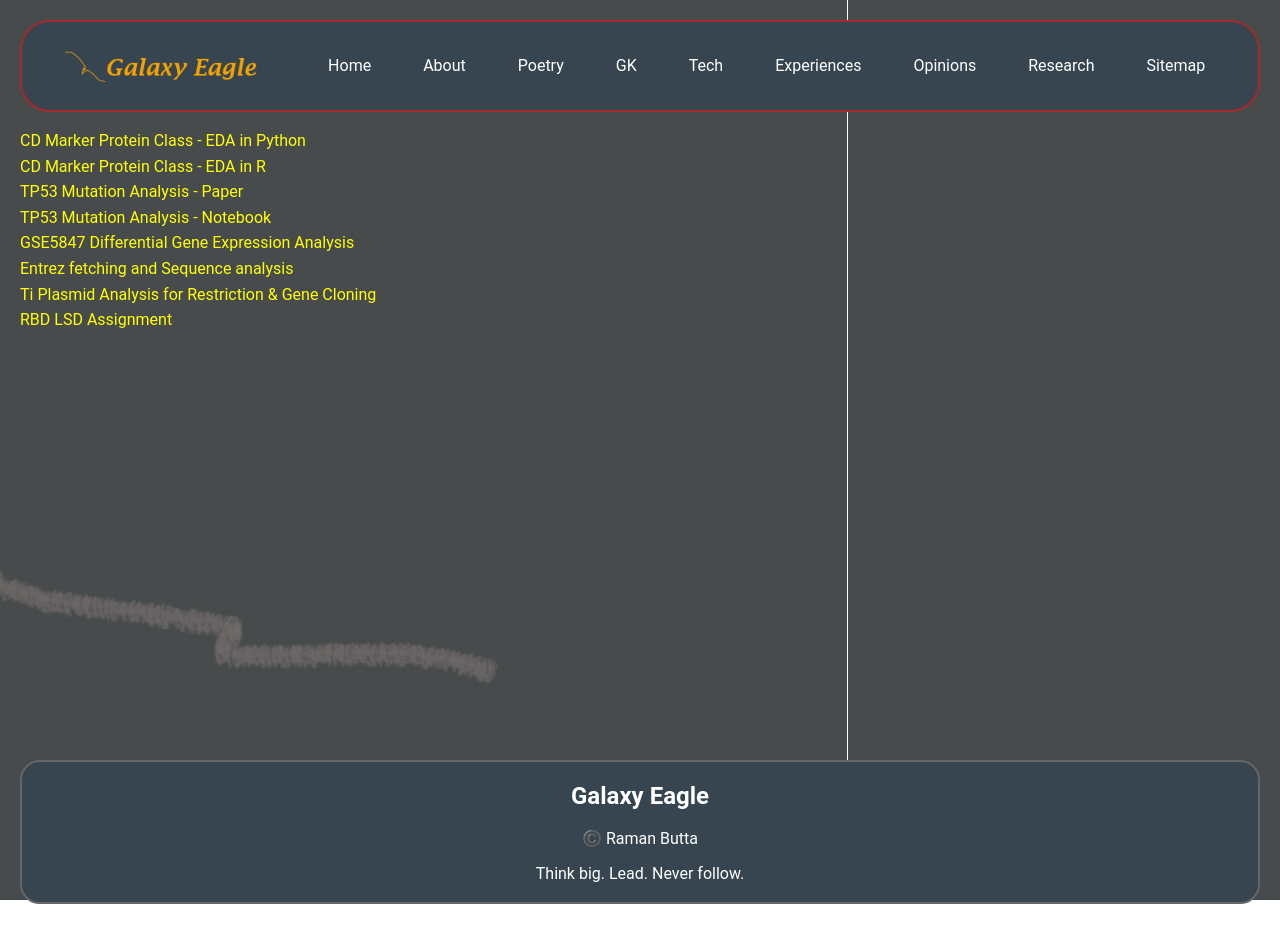
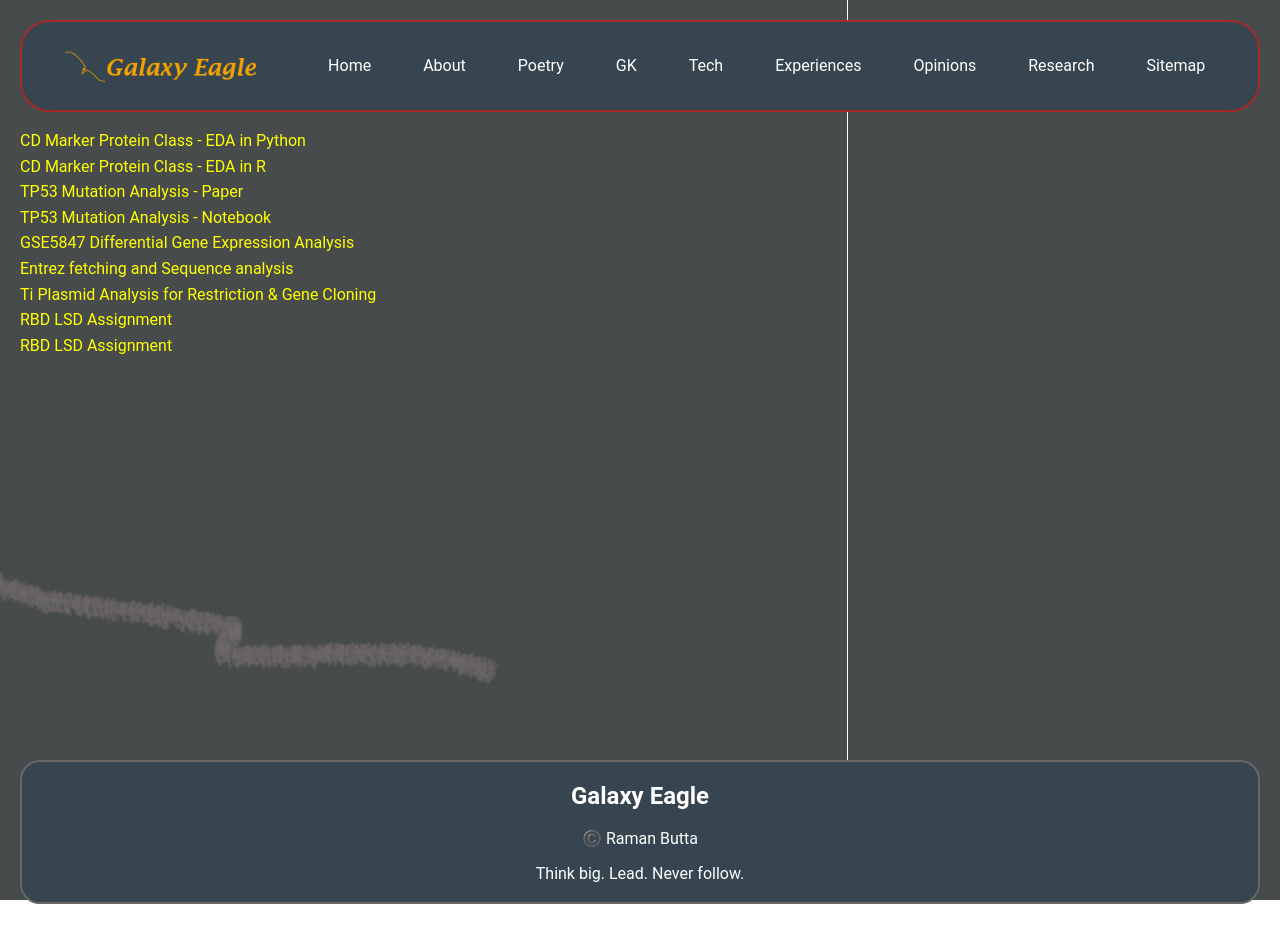
Before and after one commit to galaxyeagle/galaxyeagle.github.io, a Jekyll site: the page built from pages/research/biomed/index.html, in a window 1280 px wide. Built offline with Jekyll 4.4.1, drawn with Linux system fonts in a browser that asks for light colours; a script that is not in the unit is left out.

Commit message:
gdc file added

```diff
--- /dev/null
+++ b/pages/research/biomed/GCD800-TCGA-BRCA.html
@@ -0,0 +1,6 @@
+<embed
+    src="/pages/research/biomed/assets/GDC800-TCGA-BRCA.pdf"
+    type="application/pdf"
+    width="100%"
+    height="100%"
+/>
--- a/pages/research/biomed/index.html
+++ b/pages/research/biomed/index.html
@@ -13,5 +13,6 @@
         <a href="/pages/research/biomed/Entrez_analysis.html"> Entrez fetching and Sequence analysis </a> <br>
         <a href="/pages/research/biomed/Ti_Plasmid.html"> Ti Plasmid Analysis for Restriction & Gene Cloning </a> <br>
         <a href="/pages/research/biomed/RBD-LSD.html"> RBD LSD Assignment </a> <br>
+        <a href="/pages/research/biomed/GDC800-TCGA-BRCA.html"> RBD LSD Assignment </a> <br>
     </p>
 </div>
```
Also changed, not shown: 1 other file.
